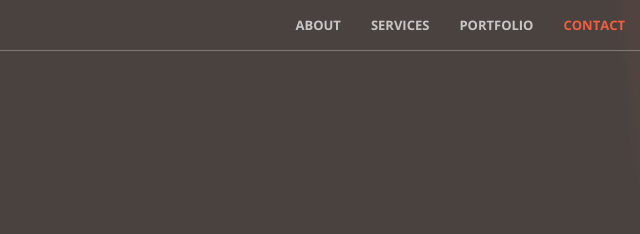
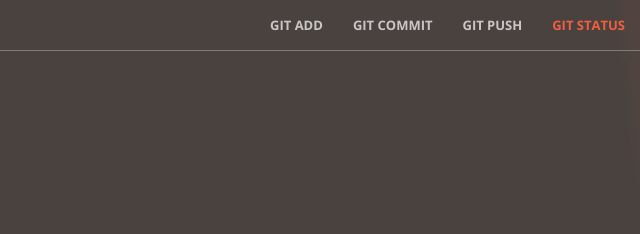
Before and after one commit to kelvinoAlbino/learnable-git-course, a website: page index.html in a window 1280 px wide. Shown: the top 234 px of the page, 640-1280 px from the left. Drawn offline with nearby package versions, Linux system fonts and the light colour scheme.

Commit message:
Changing url to git add, git commit, git push and git status

```diff
--- a/index.html
+++ b/index.html
@@ -50,16 +50,16 @@
             <div class="collapse navbar-collapse" id="bs-example-navbar-collapse-1">
                 <ul class="nav navbar-nav navbar-right">
                     <li>
-                        <a class="page-scroll" href="#about">About</a>
+                        <a class="page-scroll" href="#about">Git Add</a>
                     </li>
                     <li>
-                        <a class="page-scroll" href="#services">Services</a>
+                        <a class="page-scroll" href="#services">Git Commit</a>
                     </li>
                     <li>
-                        <a class="page-scroll" href="#portfolio">Portfolio</a>
+                        <a class="page-scroll" href="#portfolio">Git Push</a>
                     </li>
                     <li>
-                        <a class="page-scroll" href="#contact">Contact</a>
+                        <a class="page-scroll" href="#contact">Git Status</a>
                     </li>
                 </ul>
             </div>
```
